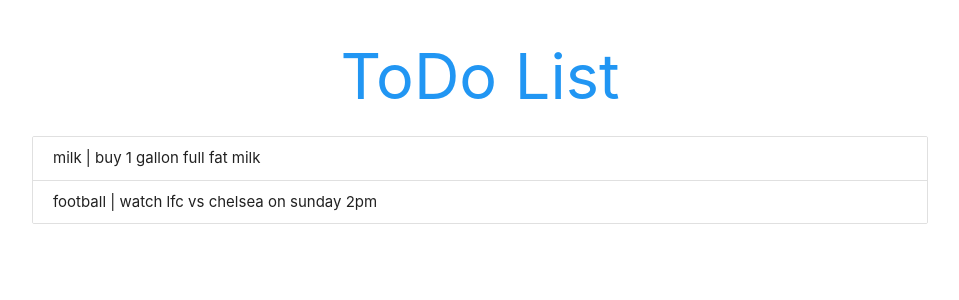
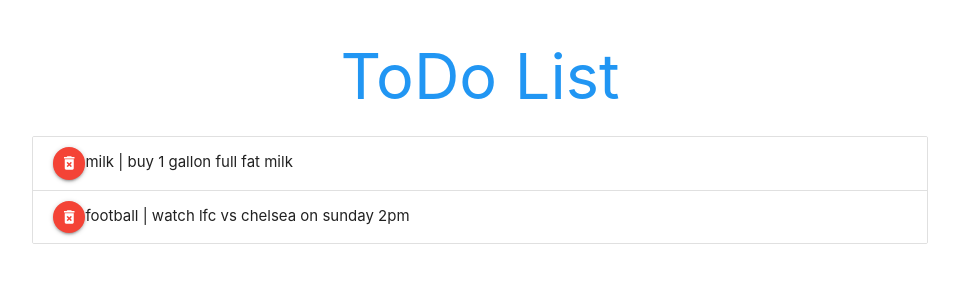
Before and after one commit to ivsuleman/todo-list-with-audit, a React app: page / in a window 1280 px wide. Shown: the top 300 px of the page, without its empty margins (160-1119 px from the left). Built offline with nearby package versions, Linux system fonts and the light colour scheme.

Commit message:
added delete button

```diff
--- a/src/components/TodoList.js
+++ b/src/components/TodoList.js
@@ -1,10 +1,15 @@
 import React, { Component } from "react";
 
-const TodoList = ({ todos }) => {
+const TodoList = ({ todos, deleteTodo }) => {
   const todoList = todos.length ? (
     todos.map(todo => {
       return (
         <div className="collection-item" key={todo.id}>
+          <span>
+            <a class="btn-floating btn-small waves-effect waves-light red">
+              <i class="material-icons">delete_forever</i>
+            </a>
+          </span>
           <span>{todo.name}</span>
           <span>{" | "}</span>
           <span>{todo.description}</span>
--- a/src/containers/App.js
+++ b/src/containers/App.js
@@ -19,11 +19,15 @@
     ]
   };
 
+  deleteTodo = id => {
+    console.log(id);
+  };
+
   render() {
     return (
       <div className="todo-app container">
         <h1 className="center blue-text">ToDo List</h1>
-        <TodoList todos={this.state.todos} />
+        <TodoList todos={this.state.todos} deleteTodo={this.deleteTodo} />
       </div>
     );
   }
--- a/src/index.html
+++ b/src/index.html
@@ -9,6 +9,12 @@
       href="https://cdnjs.cloudflare.com/ajax/libs/materialize/1.0.0/css/materialize.min.css"
     />
 
+    <!-- Materialize icon library -->
+    <link
+      href="https://fonts.googleapis.com/icon?family=Material+Icons"
+      rel="stylesheet"
+    />
+
     <title>ToDo List with Action Tracking</title>
   </head>
   <body>
```
